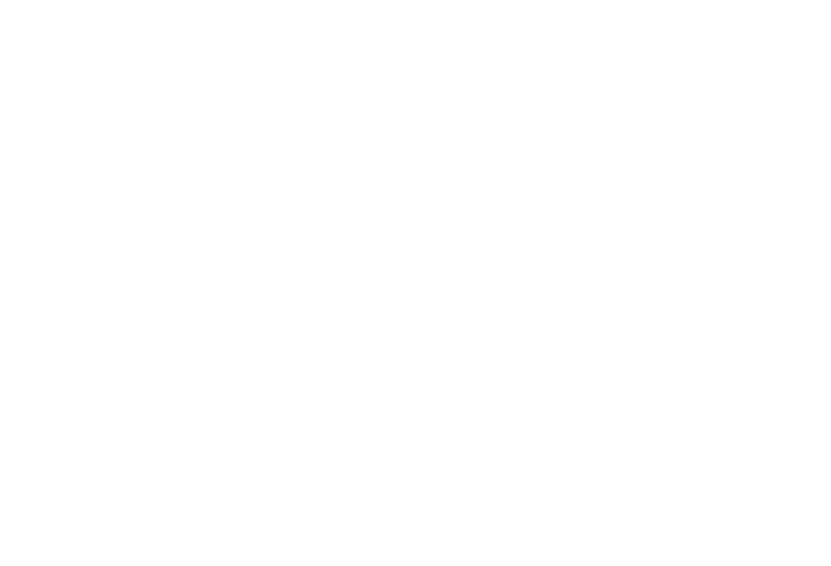
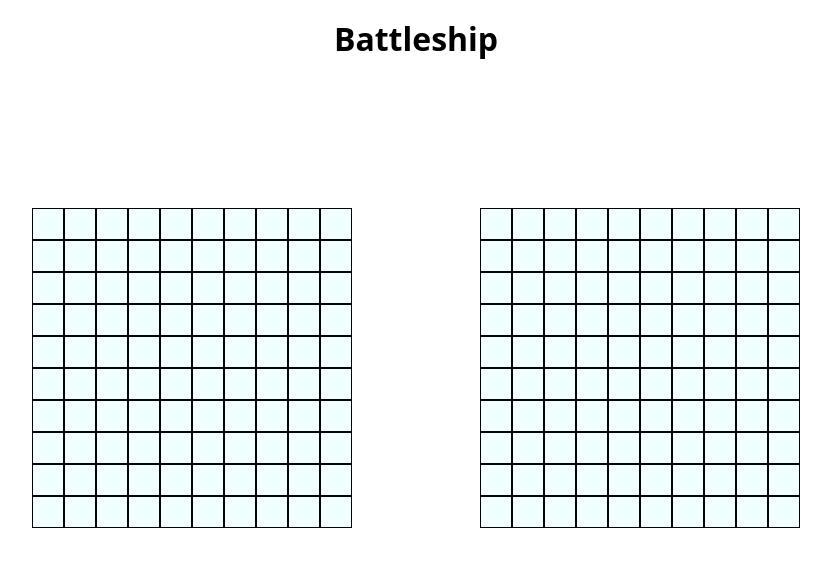
Before and after one commit to Oxwillfollow/battleship, a website built with webpack: page src/template.html in a window 1280 px wide. Shown: the whole page, without its empty margins (224-1055 px from the left). Built offline with nearby package versions, Linux system fonts and the light colour scheme.

Commit message:
Add interface and DOM manipulation, add basic styles to display boards

```diff
--- a/src/index.js
+++ b/src/index.js
@@ -1 +1,4 @@
 import "./styles.css";
+import { init } from "./interface";
+
+addEventListener("DOMContentLoaded", init);
--- /dev/null
+++ b/src/interface.js
@@ -0,0 +1,46 @@
+import { Player } from "./player";
+
+const myDOM = {};
+let player1 = null;
+let player2 = null;
+
+export function init() {
+  cacheDOM();
+  resetGame();
+}
+
+function cacheDOM() {
+  myDOM.player1Board = document.getElementById("player1");
+  myDOM.player2Board = document.getElementById("player2");
+}
+
+function resetGame() {
+  player1 = new Player("Player");
+  player2 = new Player("Computer", true);
+
+  clearBoard(myDOM.player1Board);
+  clearBoard(myDOM.player2Board);
+
+  createBoard(player1, myDOM.player1Board);
+  createBoard(player2, myDOM.player2Board);
+}
+
+function createBoard(player, boardContainer) {
+  for (let i = 0; i < player.gameBoard.size; i++) {
+    for (let j = 0; j < player.gameBoard.size; j++) {
+      let cell = document.createElement("div");
+      cell.classList.add("gameboard-cell");
+      cell.dataset.x = j;
+      cell.dataset.y = i;
+      boardContainer.appendChild(cell);
+    }
+  }
+}
+
+function addShips(player, boardContainer) {}
+
+function clearBoard(boardContainer) {
+  while (boardContainer.childCount > 0) {
+    boardContainer.getChild(0).remove();
+  }
+}
--- a/src/player.js
+++ b/src/player.js
@@ -1,7 +1,7 @@
 import { Gameboard } from "./gameboard";
 
 export class Player {
-  constructor(name, isComputer) {
+  constructor(name, isComputer = false) {
     this.name = name;
     this.isComputer = isComputer;
     this.gameBoard = new Gameboard();
--- a/src/styles.css
+++ b/src/styles.css
@@ -1 +1,34 @@
 @import "../node_modules/modern-normalize/modern-normalize.css";
+
+.gameboard-cell {
+  width: 32px;
+  height: 32px;
+  background-color: azure;
+  border: 1px solid black;
+}
+
+.gameboard {
+  width: calc(32px * 10);
+  display: flex;
+  flex-wrap: wrap;
+}
+
+.game-container {
+  display: flex;
+  align-items: center;
+  justify-content: center;
+  gap: 128px;
+  height: 100%;
+}
+
+.main {
+  display: flex;
+  flex-direction: column;
+  align-items: center;
+  gap: 128px;
+}
+
+body {
+  height: 100vh;
+  width: 100vw;
+}
--- a/src/template.html
+++ b/src/template.html
@@ -5,5 +5,13 @@
     <meta name="viewport" content="width=device-width, initial-scale=1.0" />
     <title>Battleship</title>
   </head>
-  <body></body>
+  <body>
+    <div class="main">
+      <h1>Battleship</h1>
+      <div class="game-container">
+        <div class="gameboard" id="player1"></div>
+        <div class="gameboard" id="player2"></div>
+      </div>
+    </div>
+  </body>
 </html>
```
